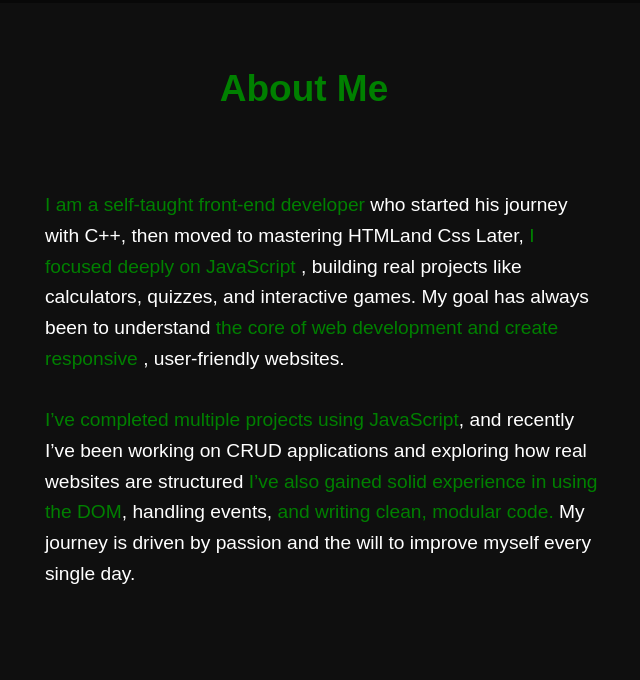
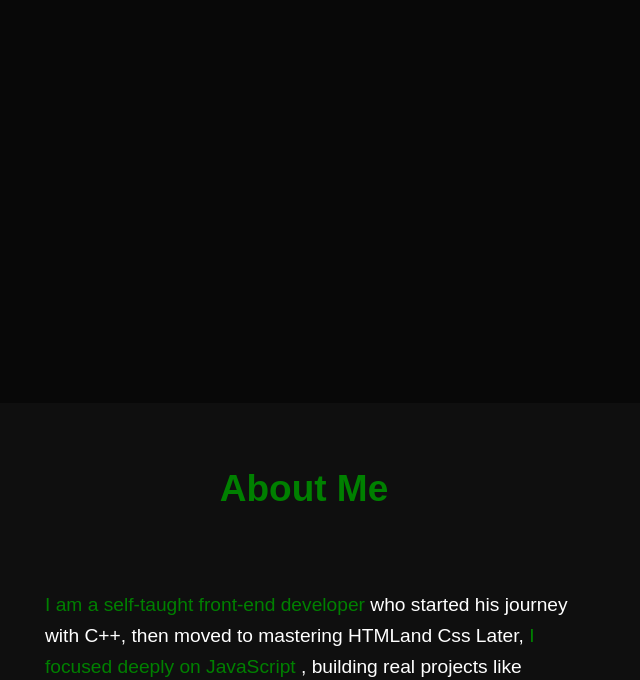
Before and after one commit to AbdoKarem407/Abdo.Karem, a plain HTML site: page index.html in a window 768 px wide. Shown: the part 1005-1685 px from the top of the page, without its empty margins (80-720 px from the left). Drawn offline with nearby package versions, Linux system fonts and the light colour scheme.

Commit message:
Update Style (3).css

```diff
--- a/Style (3).css
+++ b/Style (3).css
@@ -772,7 +772,7 @@ font-size: 15px;
     }
     .page2{
         padding: 0 10px 0 ;
-        margin-top: 25rem;
+        margin-top: 50rem;
 
     }
     .page4{
```
